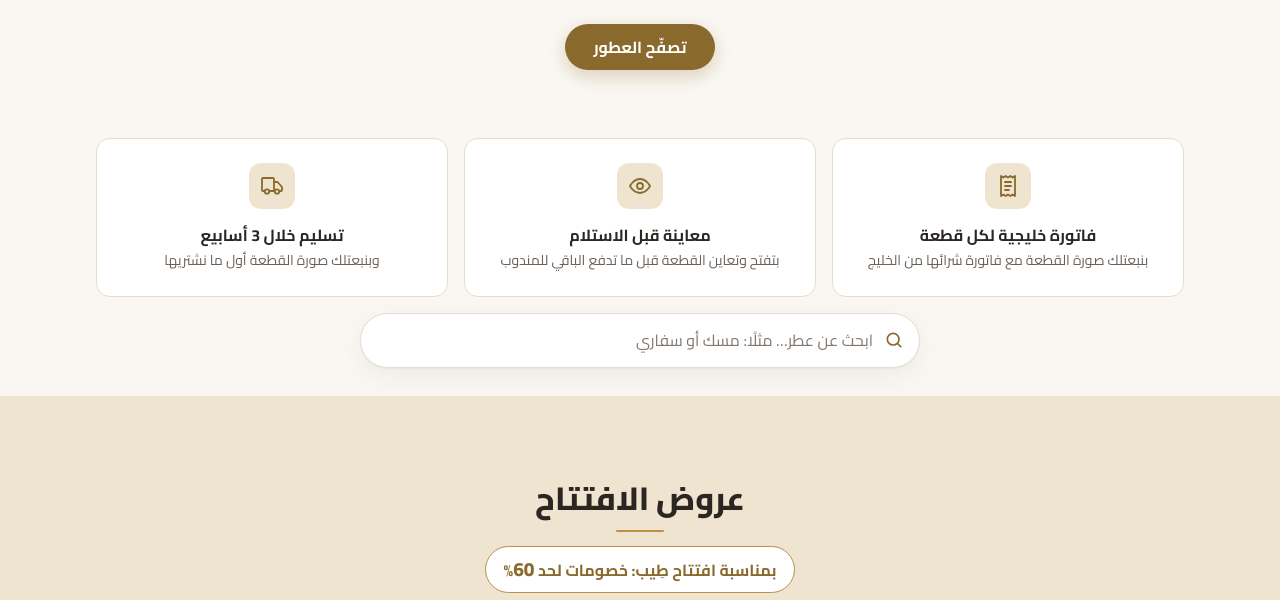
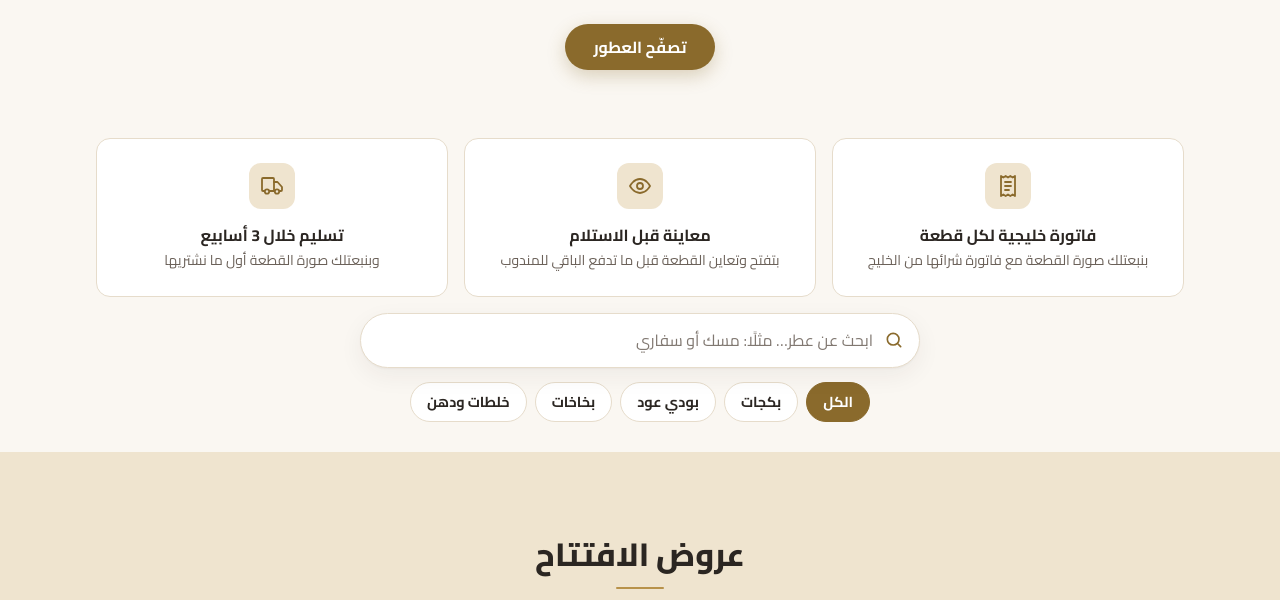
Before and after one commit to mohamedeliwa206-coder/website, a plain HTML site: page index.html in a window 1280 px wide. Shown: the part 394-994 px from the top of the page. Drawn offline with Linux system fonts and the light colour scheme.

Commit message:
أزرار التصنيفات: الكل · بكجات · بودي عود · بخاخات · خلطات ودهن
- خانة category جديدة لكل منتج (اتحطت للـ 24 منتج)، وبتتغير من اللوحة
- الأزرار تحت خانة البحث، وبتشتغل مع البحث مع بعض

Co-Authored-By: Claude Opus 5.5 <noreply@anthropic.com>

```diff
--- a/admin/admin.css
+++ b/admin/admin.css
@@ -123,12 +123,14 @@ label { display: block; font-weight: 600; font-size: .92rem; }
 label small { font-weight: 400; color: var(--muted); }
 .req { color: var(--red); }
 
-input:not([type="checkbox"]):not([type="file"]), textarea {
+input:not([type="checkbox"]):not([type="file"]), textarea, select {
   display: block; width: 100%; margin-top: 4px;
   min-height: 44px; padding: 8px 12px;
   background: var(--bg); border: 1px solid var(--line); border-radius: 10px;
 }
 textarea { font: inherit; color: inherit; line-height: 1.6; resize: vertical; }
+select { font: inherit; color: inherit; cursor: pointer; }
+select:focus { border-color: var(--gold); outline: none; box-shadow: 0 0 0 3px var(--gold-soft); }
 input:focus, textarea:focus { border-color: var(--gold); outline: none; box-shadow: 0 0 0 3px var(--gold-soft); }
 
 .grid2 { display: grid; gap: 14px; }
@@ -191,6 +193,7 @@ input:focus, textarea:focus { border-color: var(--gold); outline: none; box-shad
 .info { grid-area: info; min-width: 0; display: grid; gap: 2px; }
 .item-name { font-size: 1.05rem; overflow-wrap: anywhere; }
 .item-size { font-size: .85rem; color: var(--muted); }
+.item-nocat { color: var(--red); }
 .item-prices { display: flex; gap: 8px; align-items: baseline; flex-wrap: wrap; }
 .item-price { font-weight: 800; color: var(--gold-dark); }
 .item-old { color: var(--muted); font-size: .85rem; }
--- a/index.html
+++ b/index.html
@@ -188,6 +188,8 @@
           <input type="search" id="search" autocomplete="off" enterkeyhint="search" spellcheck="false"
                  placeholder="ابحث عن عطر… مثلًا: مسك أو سفاري" aria-label="ابحث في المنتجات">
         </div>
+        <!-- أزرار التصنيفات (بتتعمل لوحدها حسب التصنيفات اللي فيها منتجات) -->
+        <div class="cat-chips" id="cat-chips" role="group" aria-label="التصنيفات" data-aria-en="Categories" hidden></div>
         <p class="search-info" id="search-info" aria-live="polite" hidden></p>
       </div>
     </section>
--- a/products.js
+++ b/products.js
@@ -11,6 +11,7 @@
 //  - oldPrice: السعر قبل الخصم، ولو مفيش خصم اكتب 0
 //  - offer: true = يظهر في قسم "عروض الافتتاح" | false = يظهر في قسم "المنتجات"
 //  - available: true = متاح للحجز | false = نفد
+//  - category: التصنيف = "sets" بكجات ومجموعات | "bodyoud" بودي عود | "sprays" بخاخات | "blends" خلطات ودهن
 //  - image: مسار الصورة زي "images/perfume1.jpg"، ولو فاضي "" هيظهر شكل مؤقت
 //  - الحاجات اللي آخرها En دي النسخة الإنجليزي، ولو فاضية هيظهر العربي مكانها
 // =====================================================
@@ -27,6 +28,7 @@ const PRODUCTS = [
     oldPrice: 12200,
     offer: true,
     available: true,
+    category: "sets",
     image: "images/products/musk-set-with-body-musk-spray.jpg"
   },
   {
@@ -40,6 +42,7 @@ const PRODUCTS = [
     oldPrice: 12200,
     offer: true,
     available: true,
+    category: "sets",
     image: "images/products/tola-musk-set.jpg"
   },
   {
@@ -53,6 +56,7 @@ const PRODUCTS = [
     oldPrice: 19500,
     offer: true,
     available: true,
+    category: "sets",
     image: "images/products/arabic-collection-set.jpg"
   },
   {
@@ -66,6 +70,7 @@ const PRODUCTS = [
     oldPrice: 17550,
     offer: true,
     available: true,
+    category: "sets",
     image: "images/products/oud-incense-set.jpg"
   },
   {
@@ -79,6 +84,7 @@ const PRODUCTS = [
     oldPrice: 16900,
     offer: true,
     available: true,
+    category: "sets",
     image: "images/products/body-oud-set.jpg"
   },
   {
@@ -92,6 +98,7 @@ const PRODUCTS = [
     oldPrice: 21750,
     offer: true,
     available: true,
+    category: "sets",
     image: "images/products/blue-star-qurashi-blend-set.jpg"
   },
   {
@@ -105,6 +112,7 @@ const PRODUCTS = [
     oldPrice: 0,
     offer: false,
     available: true,
+    category: "bodyoud",
     image: "images/products/silk-body-oud.jpg"
   },
   {
@@ -118,6 +126,7 @@ const PRODUCTS = [
     oldPrice: 0,
     offer: false,
     available: true,
+    category: "bodyoud",
     image: "images/products/gold-vanilla-body-oud.jpg"
   },
   {
@@ -131,6 +140,7 @@ const PRODUCTS = [
     oldPrice: 0,
     offer: false,
     available: true,
+    category: "sets",
     image: "images/products/safari-extreme-set.jpg"
   },
   {
@@ -144,6 +154,7 @@ const PRODUCTS = [
     oldPrice: 0,
     offer: false,
     available: true,
+    category: "sets",
     image: "images/products/safari-blue-set.jpg"
   },
   {
@@ -157,6 +168,7 @@ const PRODUCTS = [
     oldPrice: 0,
     offer: false,
     available: true,
+    category: "sets",
     image: "images/products/blue-ocean-set.jpg"
   },
   {
@@ -170,6 +182,7 @@ const PRODUCTS = [
     oldPrice: 0,
     offer: false,
     available: true,
+    category: "sprays",
     image: "images/products/black-star-him.jpg"
   },
   {
@@ -183,6 +196,7 @@ const PRODUCTS = [
     oldPrice: 0,
     offer: false,
     available: true,
+    category: "sprays",
     image: "images/products/black-star-her.jpg"
   },
   {
@@ -196,6 +210,7 @@ const PRODUCTS = [
     oldPrice: 0,
     offer: false,
     available: true,
+    category: "sprays",
     image: "images/products/pink-incense.jpg"
   },
   {
@@ -209,6 +224,7 @@ const PRODUCTS = [
     oldPrice: 0,
     offer: false,
     available: true,
+    category: "sprays",
     image: "images/products/black-incense.jpg"
   },
   {
@@ -222,6 +238,7 @@ const PRODUCTS = [
     oldPrice: 0,
     offer: false,
     available: true,
+    category: "bodyoud",
     image: "images/products/blue-ocean-body-oud.jpg"
   },
   {
@@ -235,6 +252,7 @@ const PRODUCTS = [
     oldPrice: 0,
     offer: false,
     available: true,
+    category: "bodyoud",
     image: "images/products/velvet-body-oud.jpg"
   },
   {
@@ -248,6 +266,7 @@ const PRODUCTS = [
     oldPrice: 0,
     offer: false,
     available: true,
+    category: "bodyoud",
     image: "images/products/tobacco-body-oud.jpg"
   },
   {
@@ -261,6 +280,7 @@ const PRODUCTS = [
     oldPrice: 0,
     offer: false,
     available: true,
+    category: "blends",
     image: "images/products/qurashi-blend.jpg"
   },
   {
@@ -274,6 +294,7 @@ const PRODUCTS = [
     oldPrice: 0,
     offer: false,
     available: true,
+    category: "blends",
     image: "images/products/qurashi-blend-blue.jpg"
   },
   {
@@ -287,6 +308,7 @@ const PRODUCTS = [
     oldPrice: 0,
     offer: false,
     available: true,
+    category: "blends",
     image: "images/products/crystal-qurashi-blend.jpg"
   },
   {
@@ -300,6 +322,7 @@ const PRODUCTS = [
     oldPrice: 0,
     offer: false,
     available: true,
+    category: "sprays",
     image: "images/products/safari-extreme.jpg"
   },
   {
@@ -313,6 +336,7 @@ const PRODUCTS = [
     oldPrice: 0,
     offer: false,
     available: true,
+    category: "bodyoud",
     image: "images/products/satin-body-oud.jpg"
   },
   {
@@ -326,6 +350,7 @@ const PRODUCTS = [
     oldPrice: 0,
     offer: false,
     available: true,
+    category: "sprays",
     image: "images/products/safari-blue.jpg"
   },
 ];
--- a/script.js
+++ b/script.js
@@ -34,6 +34,7 @@ const TEXT = {
     searchAsk: "ابعتلنا اسم العطر على واتساب ونشوفهولك",
     waSearch: function (q) { return "السلام عليكم، بدوّر على عطر: " + q; },
     reviewAlt: "رسالة من عميل",
+    allCats: "الكل",
     langButton: "EN",
     langLabel: "Switch to English",
     toDark: "الوضع الليلي",
@@ -62,12 +63,21 @@ const TEXT = {
     searchAsk: "Send us the perfume name on WhatsApp and we’ll check for you",
     waSearch: function (q) { return "Hello, I'm looking for: " + q; },
     reviewAlt: "A message from a customer",
+    allCats: "All",
     langButton: "عربي",
     langLabel: "التحويل للعربي",
     toDark: "Dark mode",
     toLight: "Light mode"
   }
 };
+
+// التصنيفات: نفس الأسامي اللي في لوحة التحكم (category في products.js)
+const CATEGORIES = [
+  ["sets", "بكجات", "Sets"],
+  ["bodyoud", "بودي عود", "Body Oud"],
+  ["sprays", "بخاخات", "Sprays"],
+  ["blends", "خلطات ودهن", "Blends & oils"]
+];
 
 // اللغة الحالية: "ar" أو "en"
 function lang() {
@@ -157,6 +167,7 @@ function createCard(product) {
   // الكلام اللي البحث بيدوّر فيه (بالعربي والإنجليزي)
   card.dataset.search = normalize([product.name, product.nameEn, product.description,
     product.descriptionEn, product.size, product.sizeEn].join(" "));
+  card.dataset.category = product.category || "";
 
   // --- الصورة ---
   const media = el("div", "card-media");
@@ -290,6 +301,7 @@ function renderProducts() {
 
   // البحث بيستخبى لو مفيش منتجات خالص
   document.getElementById("search-band").hidden = list.length === 0;
+  renderCategoryChips(list);
 
   // زرار «تصفّح العطور» اللي فوق بيودّي لأول قسم ظاهر
   document.getElementById("hero-cta").href = offersCount > 0 ? "#offers" : "#products";
@@ -302,6 +314,35 @@ function renderProducts() {
 const searchInput = document.getElementById("search");
 const searchInfo = document.getElementById("search-info");
 const sectionDefault = { offers: true, products: true };
+const catChips = document.getElementById("cat-chips");
+let activeCat = "";   // "" يعني الكل
+
+// أزرار التصنيفات: بيظهر بس التصنيف اللي فيه منتجات، ولو أقل من تصنيفين الأزرار بتستخبى
+function renderCategoryChips(list) {
+  const counts = {};
+  list.forEach(function (p) { if (p.category) counts[p.category] = (counts[p.category] || 0) + 1; });
+  const cats = CATEGORIES.filter(function (c) { return counts[c[0]]; });
+  if (activeCat && !counts[activeCat]) activeCat = "";
+  catChips.innerHTML = "";
+  catChips.hidden = cats.length < 2;
+  [["", TEXT[lang()].allCats, TEXT[lang()].allCats]].concat(cats).forEach(function (c) {
+    const chip = el("button", "cat-chip", lang() === "en" ? c[2] : c[1]);
+    chip.type = "button";
+    chip.dataset.cat = c[0];
+    chip.setAttribute("aria-pressed", c[0] === activeCat ? "true" : "false");
+    catChips.appendChild(chip);
+  });
+}
+
+catChips.addEventListener("click", function (event) {
+  const chip = event.target.closest(".cat-chip");
+  if (!chip) return;
+  activeCat = chip.dataset.cat;
+  catChips.querySelectorAll(".cat-chip").forEach(function (c) {
+    c.setAttribute("aria-pressed", c === chip ? "true" : "false");
+  });
+  applySearch();
+});
 
 // بيوحّد الكلام علشان البحث يلاقي «اوشن» و«أوشن» زي بعض
 function normalize(text) {
@@ -318,25 +359,29 @@ function normalize(text) {
 function applySearch() {
   const query = searchInput.value.trim();
   const words = normalize(query).split(/\s+/).filter(Boolean);
+  const filtering = words.length > 0 || activeCat !== "";
   const counts = { offers: 0, products: 0 };
 
   ["offers", "products"].forEach(function (id) {
     document.getElementById(id + "-grid").querySelectorAll(".card").forEach(function (card) {
-      const match = words.every(function (w) { return card.dataset.search.indexOf(w) !== -1; });
+      const match = (!activeCat || card.dataset.category === activeCat) &&
+        words.every(function (w) { return card.dataset.search.indexOf(w) !== -1; });
       card.hidden = !match;
       if (match) counts[id]++;
     });
     // وانت بتدوّر، القسم اللي مفيهوش نتايج بيستخبى (من غير ما نلمس القايمة اللي فوق)
-    document.getElementById(id).hidden = words.length ? counts[id] === 0 : !sectionDefault[id];
+    document.getElementById(id).hidden = filtering ? counts[id] === 0 : !sectionDefault[id];
   });
 
   searchInfo.innerHTML = "";
-  searchInfo.hidden = words.length === 0;
-  if (!words.length) return;
+  searchInfo.hidden = !filtering;
+  if (!filtering) return;
   const txt = TEXT[lang()];
   const total = counts.offers + counts.products;
   if (total > 0) {
     searchInfo.textContent = txt.searchCount(total);
+  } else if (!words.length) {
+    searchInfo.textContent = txt.searchCount(0);
   } else {
     searchInfo.appendChild(document.createTextNode(txt.searchNone(query)));
     const link = el("a", "", txt.searchAsk);
--- a/style.css
+++ b/style.css
@@ -408,6 +408,39 @@ section[id] { scroll-margin-top: var(--header-h); }
   border-color: var(--gold);
   box-shadow: 0 0 0 3px var(--gold-soft);
 }
+/* أزرار التصنيفات: على الموبايل بتتحرك يمين وشمال بالصباع */
+.cat-chips {
+  display: flex;
+  gap: 8px;
+  max-width: 560px;
+  margin: 12px auto 0;
+  overflow-x: auto;
+  scrollbar-width: none;
+  padding: 2px;
+}
+.cat-chips::-webkit-scrollbar { display: none; }
+.cat-chip {
+  flex: none;
+  padding: 7px 16px;
+  border: 1px solid var(--line);
+  border-radius: 999px;
+  background: var(--surface);
+  color: var(--text);
+  font: inherit;
+  font-size: .9rem;
+  font-weight: 700;
+  white-space: nowrap;
+  cursor: pointer;
+  transition: background .15s, color .15s, border-color .15s;
+}
+.cat-chip:hover { border-color: var(--gold); }
+.cat-chip[aria-pressed="true"] {
+  background: var(--gold-dark);
+  border-color: var(--gold-dark);
+  color: var(--on-gold);
+}
+@media (min-width: 600px) { .cat-chips { justify-content: center; flex-wrap: wrap; } }
+
 .search-info {
   margin: 10px 0 0;
   text-align: center;
```
Also changed, not shown: admin/admin.js (+7 -1 lines), admin/index.html (+9 -0 lines).
